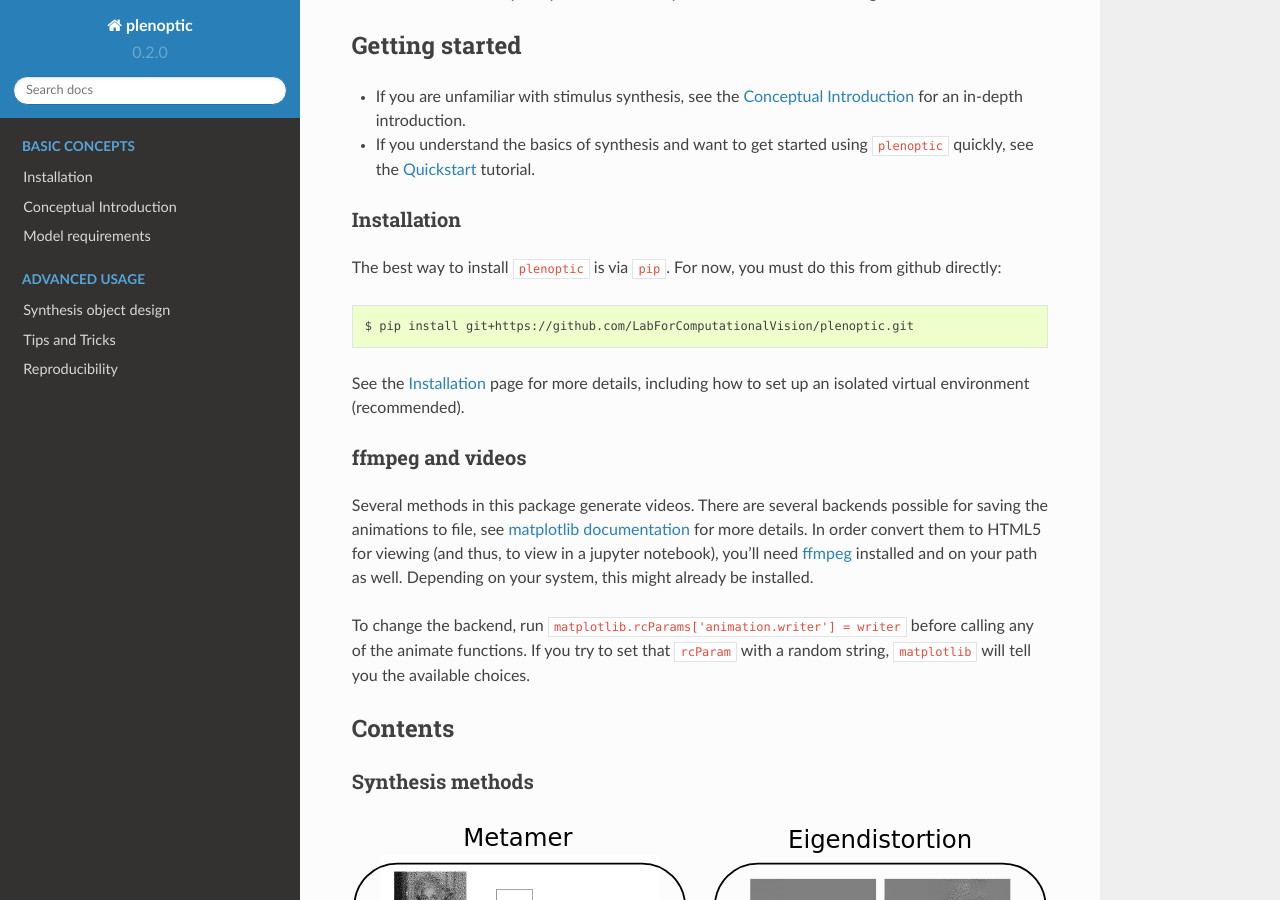
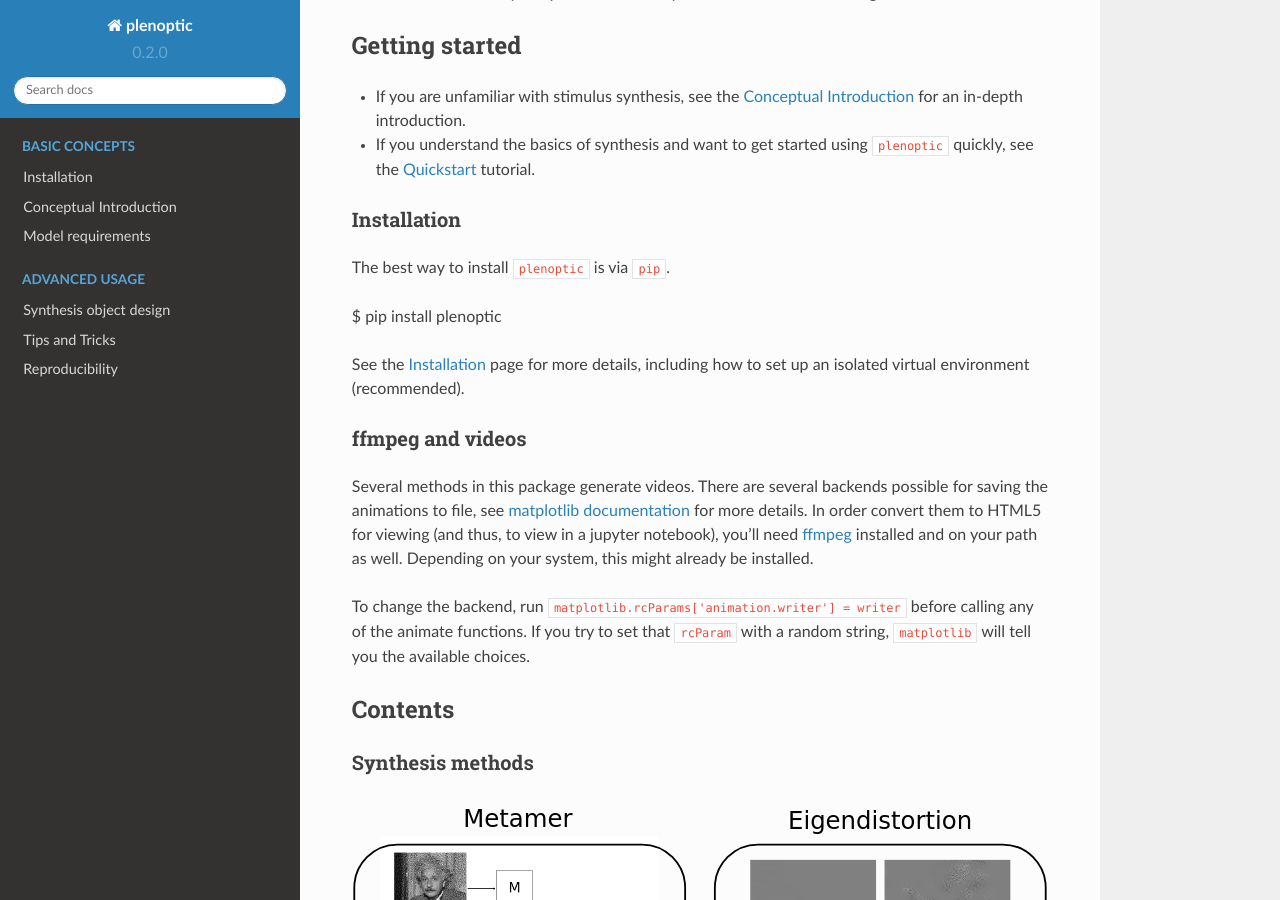
Before and after one commit to plenoptic-org/plenoptic, a Sphinx documentation site: the page built from docs/index.rst, in a window 1280 px wide and 900 px high, scrolled down 389 px. Built offline with Sphinx 7.4.7 and the Read the Docs theme 2.0.0, drawn with Linux system fonts in a browser that asks for light colours; pages that are not in the unit, such as notebooks, are missing from menus; the version number is read from the project's files by our own code.

Commit message:
updates pip install in installation instructions

```diff
--- a/docs/index.rst
+++ b/docs/index.rst
@@ -53,10 +53,9 @@ Installation
 
 .. highlight:: bash
 
-The best way to install ``plenoptic`` is via ``pip``. For now, you must do this
-from github directly::
+The best way to install ``plenoptic`` is via ``pip``.
 
-$ pip install git+https://github.com/LabForComputationalVision/plenoptic.git
+$ pip install plenoptic
 
 See the :ref:`install` page for more details, including how to set up an isolated
 virtual environment (recommended).
--- a/docs/install.rst
+++ b/docs/install.rst
@@ -14,7 +14,7 @@ installed on your machine, I recommend starting with `miniconda
 
 $ conda create --name plenoptic pip python=3.9
 $ conda activate plenoptic
-$ pip install git+https://github.com/LabForComputationalVision/plenoptic.git
+$ pip install plenoptic
 
 You can also install it directly from source::
 
```
Also changed, not shown: README.md (+2 -3 lines).
